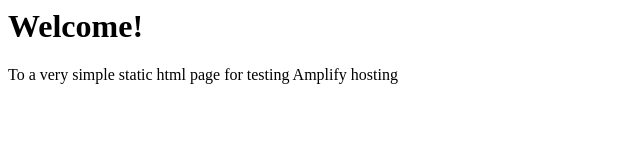
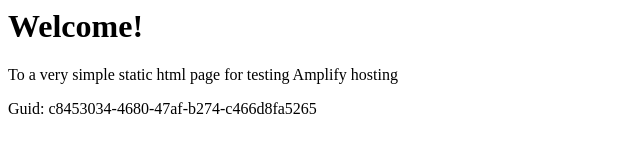
Before and after one commit to aws-aemilia-yul/Github-PR-Commit-Integration-Test-DoNotTouch-GitHubAutoBuildCanaryTest-v1-preprod-ca-central-1, a website: page src/index.html in a window 1280 px wide. Shown: the whole page, without its empty margins (0-640 px from the left). Drawn offline with Linux system fonts and the light colour scheme.

Commit message:
commit from integ tests

```diff
--- a/src/index.html
+++ b/src/index.html
@@ -1,3 +1,5 @@
+
+
 <html lang="en">
 
 <head>
@@ -10,6 +12,6 @@
 <body>
     <h1>Welcome!</h1>
     <p>To a very simple static html page for testing Amplify hosting</p>
-</body>
+    <p>Guid: c8453034-4680-47af-b274-c466d8fa5265</p></body>
 
 </html>
```
